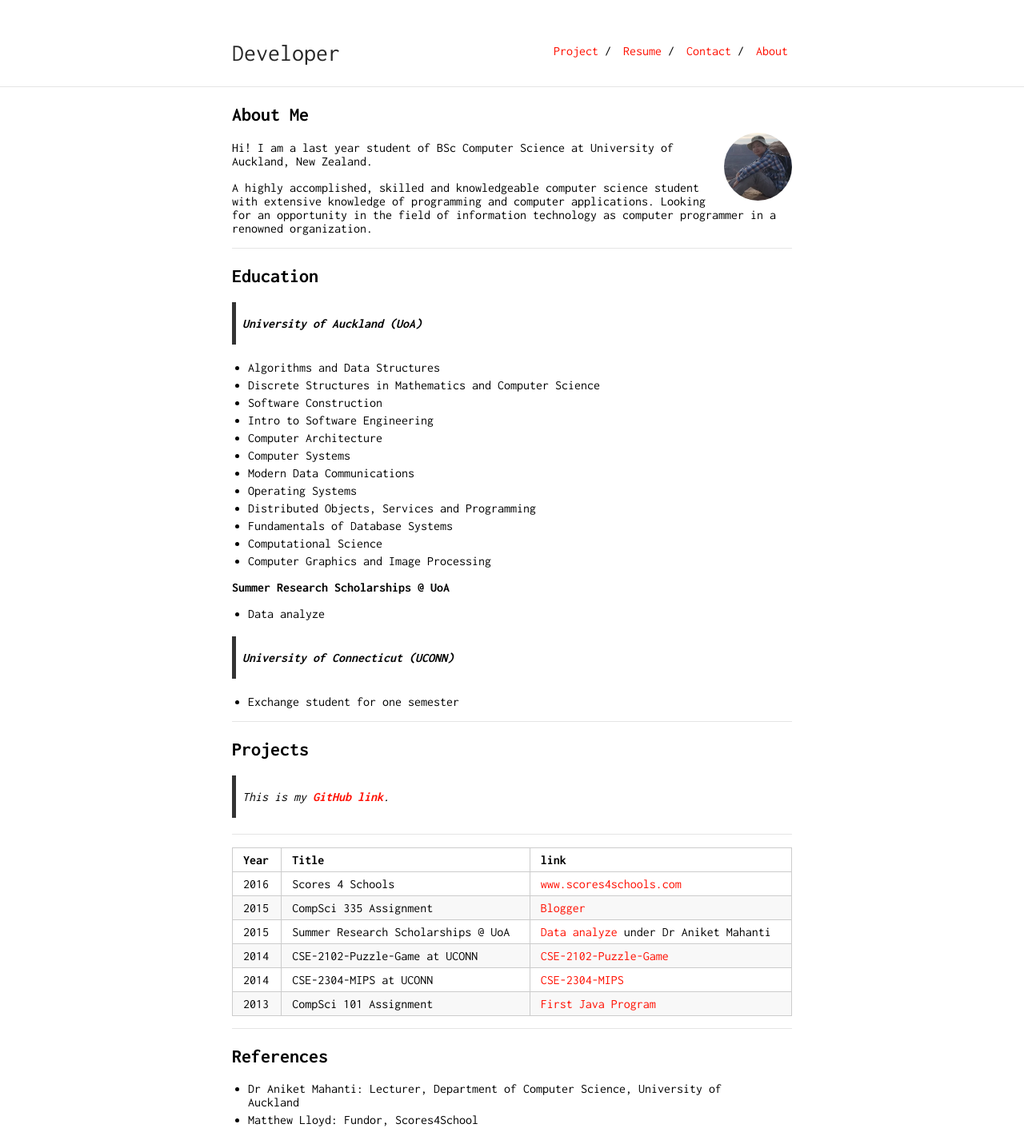
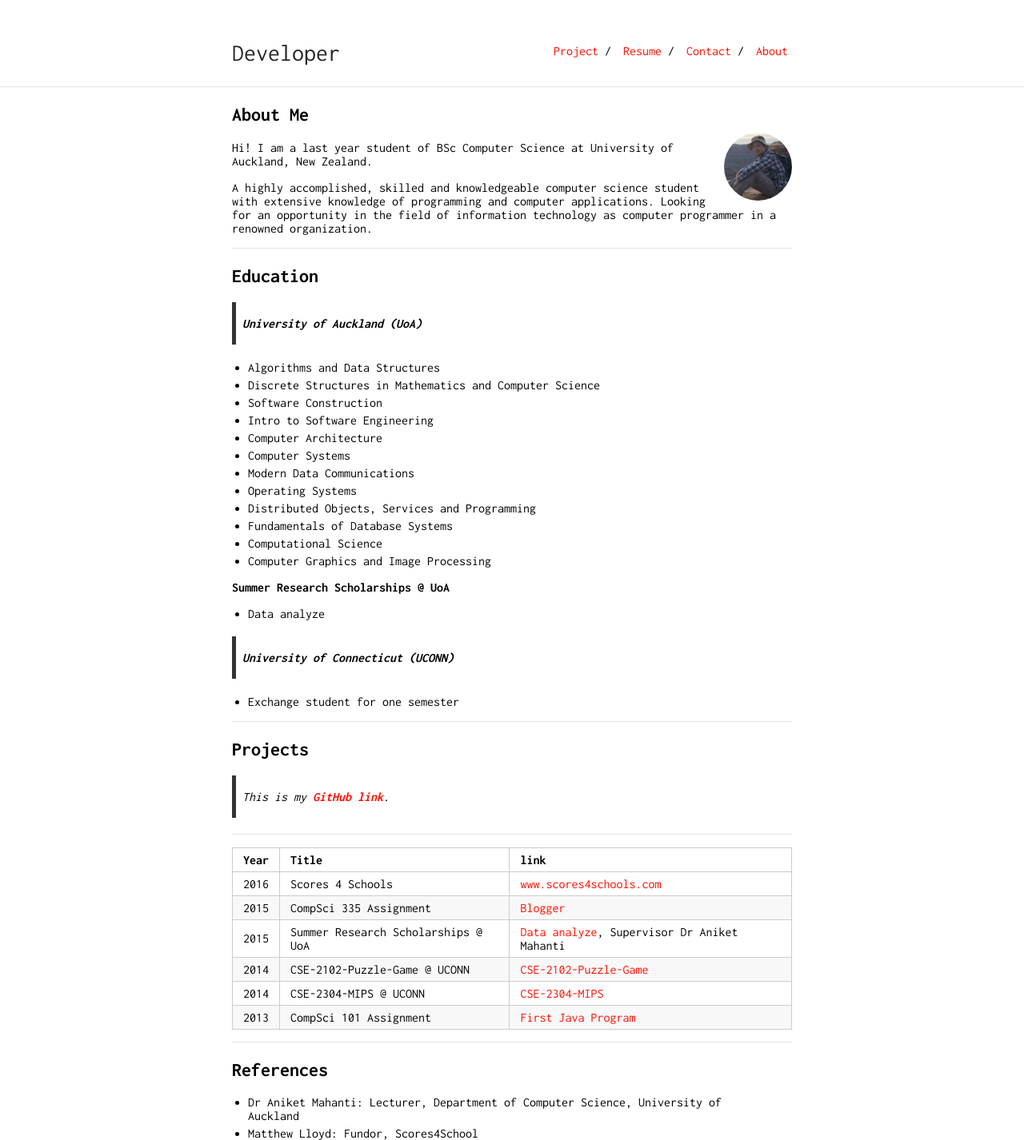
Before and after one commit to hche608/hche608.github.io, a Jekyll site: the page built from index.md, in a window 1280 px wide. Shown: the whole page at 80% size. Built offline with Jekyll 4.4.1, drawn with Linux system fonts in a browser that asks for light colours.

Commit message:
fixed typos

```diff
--- a/index.md
+++ b/index.md
@@ -50,9 +50,9 @@ Year | Title | link
 -----|-------|--------
 2016 | Scores 4 Schools  | [www.scores4schools.com](https://www.scores4schools.com)
 2015 | CompSci 335 Assignment | [Blogger](https://github.com/hche608/CS-335-A2)
-2015 | Summer Research Scholarships @ UoA | [Data analyze](#) under Dr Aniket Mahanti
-2014 | CSE-2102-Puzzle-Game at UCONN | [CSE-2102-Puzzle-Game](https://github.com/hche608/CSE-2102-Puzzle-Game)
-2014 | CSE-2304-MIPS at UCONN | [CSE-2304-MIPS](https://github.com/hche608/CSE-2304)
+2015 | Summer Research Scholarships @ UoA | [Data analyze](#), Supervisor Dr Aniket Mahanti
+2014 | CSE-2102-Puzzle-Game @ UCONN | [CSE-2102-Puzzle-Game](https://github.com/hche608/CSE-2102-Puzzle-Game)
+2014 | CSE-2304-MIPS @ UCONN | [CSE-2304-MIPS](https://github.com/hche608/CSE-2304)
 2013 | CompSci 101 Assignment | [First Java Program](https://github.com/hche608/CS-101)
 
 ---
```
Also changed, not shown: project.md (+3 -2 lines).
